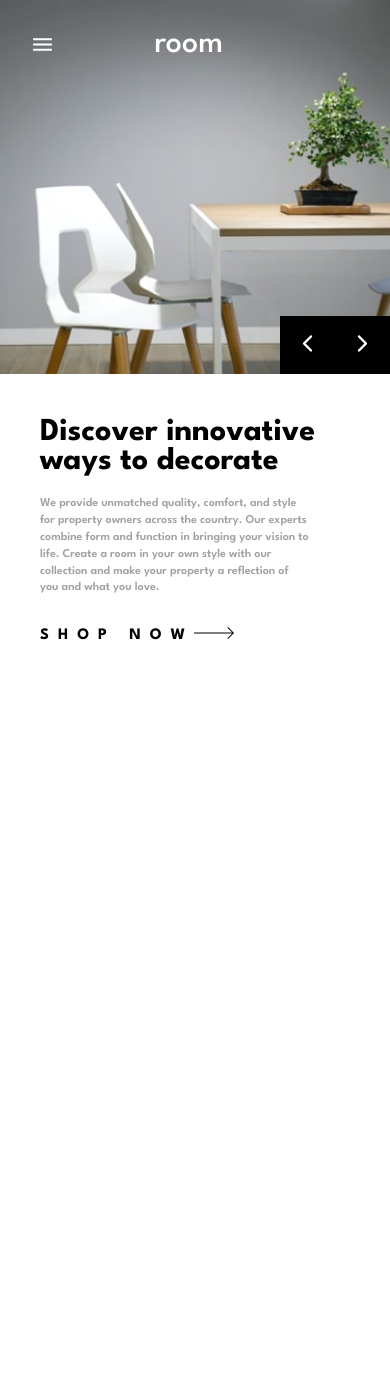
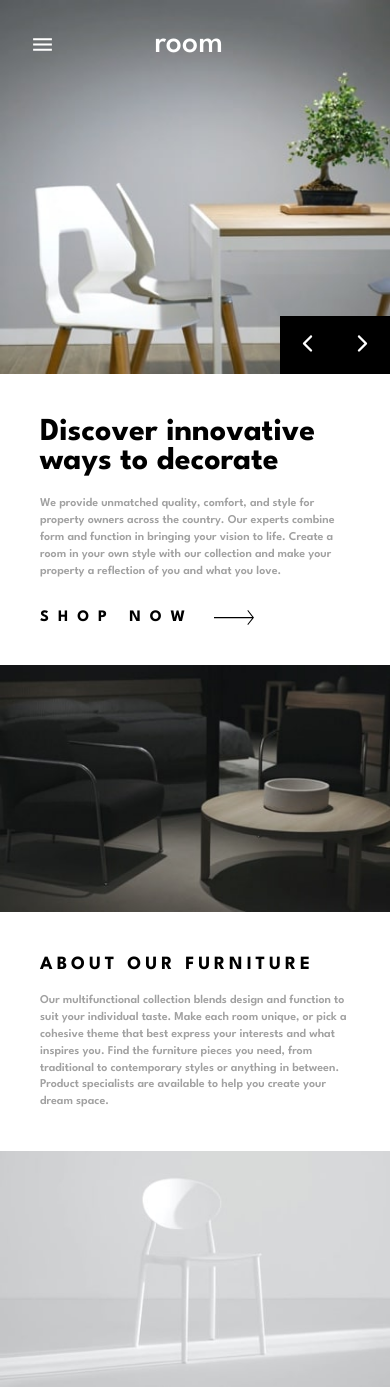
Before and after one commit to mpadilhaa/room-homepage, a React (Create React App) app: page / in a window 390 px wide. Before the commit the page ends 844 px from the top, so only its background shows below. Built offline with nearby package versions, Linux system fonts and the light colour scheme.

Commit message:
"mobile first concluido"

```diff
--- a/src/App.css
+++ b/src/App.css
@@ -9,4 +9,5 @@
   background-color: var(--bg);
 
 
+
 }
--- a/src/components/DinamicCards.css
+++ b/src/components/DinamicCards.css
@@ -1,4 +1,7 @@
-.img-carrousel{
+.container{
+    height: 100%;
+}
+.col-1 {
     position: relative;
 }
 
@@ -9,9 +12,7 @@
 .btn{
     position: absolute;
     bottom: 4px;
-    right:0 ;
-
-
+    right: 0;
 }
 
 .btn button {
@@ -19,41 +20,61 @@
     color: var(--bg);
     background-color: var(--title);
     border: none;
-
 }
 
 .btn button svg {
     font-size: 25px;
 }
+
 .content{
     display: flex;
     flex-direction: column;
+    justify-content: center;
+    padding: 40px;
+    margin: 0 auto;
     gap: 20px;
-    padding:40px;
-}
-.content p{
-    padding-right: 40px;
-   line-height: 1.4;
-   color: var(--text);
-   font-weight: 600;
 }
 
+.content p{
+    line-height: 1.4;
+    color: var(--text);
+    font-weight: 600;
+}
+
+.content h3{
+    text-transform: uppercase;
+    letter-spacing: 4px;
+}
 .shop-arrow{
     margin-top: 10px;
-    display: flex;
-    gap: 20px;
-    align-items: center;
 }
 
 .shop{
+    display:flex;
+    flex-wrap: wrap;
     text-transform: uppercase;
     text-decoration: none;
     color: var(--title);
     letter-spacing: 9px;
     font-weight: 700;
+    gap: 20px;
 }
 
 .shop:hover {
     color: var(--text);
     transition: .4s ease;
 }
+
+.nav-opacity{
+    background: blue;
+}
+
+.col-3, .col-4, .col-5 {
+    width: 100vw;
+
+}
+
+.col-3 img, .col-5 img{
+    width: 100%;
+
+}
--- a/src/components/DinamicCards.jsx
+++ b/src/components/DinamicCards.jsx
@@ -4,8 +4,13 @@ import arrow from "../assets/icon-arrow.svg"
 import Navbar from './Navbar';
 //hooks
 import useDinamicCard from '../hooks/useDinamicCard';
+//img
+import imgleft from '../assets/image-about-dark.jpg'
+import imgrigth from '../assets/image-about-light.jpg'
+
 //css
 import "./DinamicCards.css"
+
 
 
 
@@ -16,17 +21,16 @@ const DinamicCards = () => {
 
   const {dinamicIndex,dinamicProducts, previousProduct, nextProduct} = useDinamicCard();
 
+
   return (
-    <div className='container'>
+    <div className="container">
 
-    <div className='col-1'>
+    <div className="col-1">
     <div className="img-carrousel">
     <Navbar/>
     <img className="img-main"src={dinamicProducts[dinamicIndex].imgMobile} alt="imagem promocional" />
     <div className="btn">
-
         <button onClick={() => previousProduct()}><IoIosArrowBack/> </button>
-
         <button onClick={() => nextProduct()} > <IoIosArrowForward/></button>
         </div>
     </div>
@@ -37,17 +41,27 @@ const DinamicCards = () => {
         <h1>{dinamicProducts[dinamicIndex].title}</h1>
          <p>{dinamicProducts[dinamicIndex].description}</p>
 
-
-    <div className='shop-arrow'>
-      <a className='shop' href="#home">shop now
-      <img className="arrow" src={arrow} alt="arrow shop" />
-      </a>
-
+        <div className='shop-arrow'>
+          <a className='shop' href="#home">shop now
+          <img className="arrow" src={arrow} alt="arrow shop" />
+        </a>
+        </div>
+      </div>
+    </div>
+    <div className="col-3">
+      <img src={imgleft} alt="" />
+    </div>
+    <div className="col-4">
+      <div className="content">
+        <h3>About our furniture</h3>
+        <p>Our multifunctional collection blends design and function to suit your individual taste. Make each room unique, or pick a cohesive theme that best express your interests and what inspires you. Find the furniture pieces you need, from traditional to contemporary styles or anything in between. Product specialists are available to help you create your dream space.</p>
+      </div>
 
     </div>
-      </div>
+    <div className="col-5">
+      <img src={imgrigth} alt="iamgem de um banco branco" />
+    </div>
 
-        </div>
 </div>
 
 
--- a/src/components/Navbar.css
+++ b/src/components/Navbar.css
@@ -12,6 +12,8 @@
     align-items: center;
     gap: 50px;
 }
+
+
 
 .navigate{
     background-color: var(--bg);
@@ -28,7 +30,6 @@
     font-size: 2rem;
     font-weight: 500;
     text-align: center;
-
     margin-left: 15%;
 
 
--- a/src/components/Navbar.jsx
+++ b/src/components/Navbar.jsx
@@ -18,7 +18,7 @@ const Navbar = () => {
 
 
       {width < 420 ?
-      (<div className={active ? 'navigate' : 'bg-none'}>
+      (<div className={active ? 'navigate ' : 'bg-none'}>
         <div className="menu" onClick={toglleMenu}>
           {active ?
           <IoMdClose size={25} style={{ color: 'var(--text)' }}/>
```
